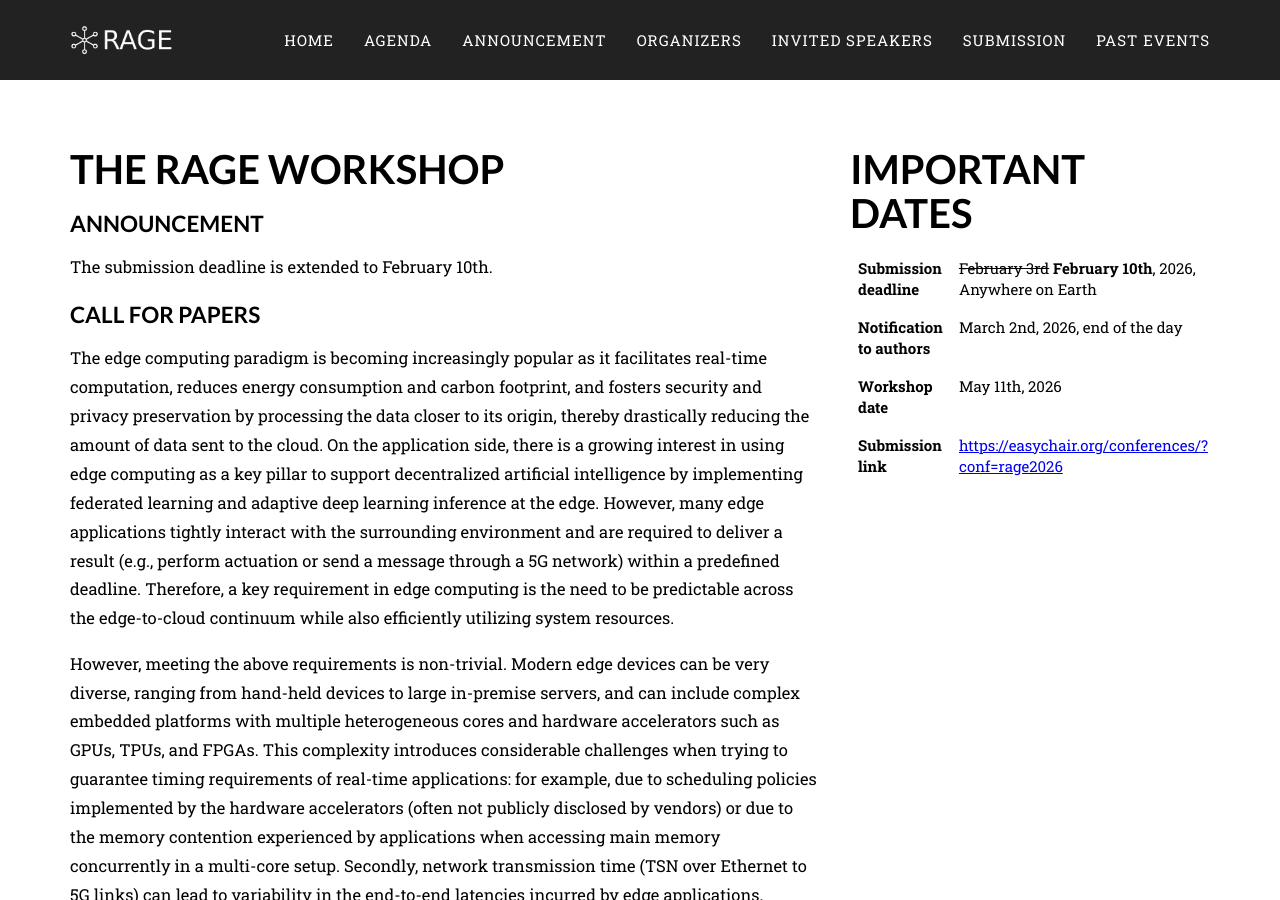
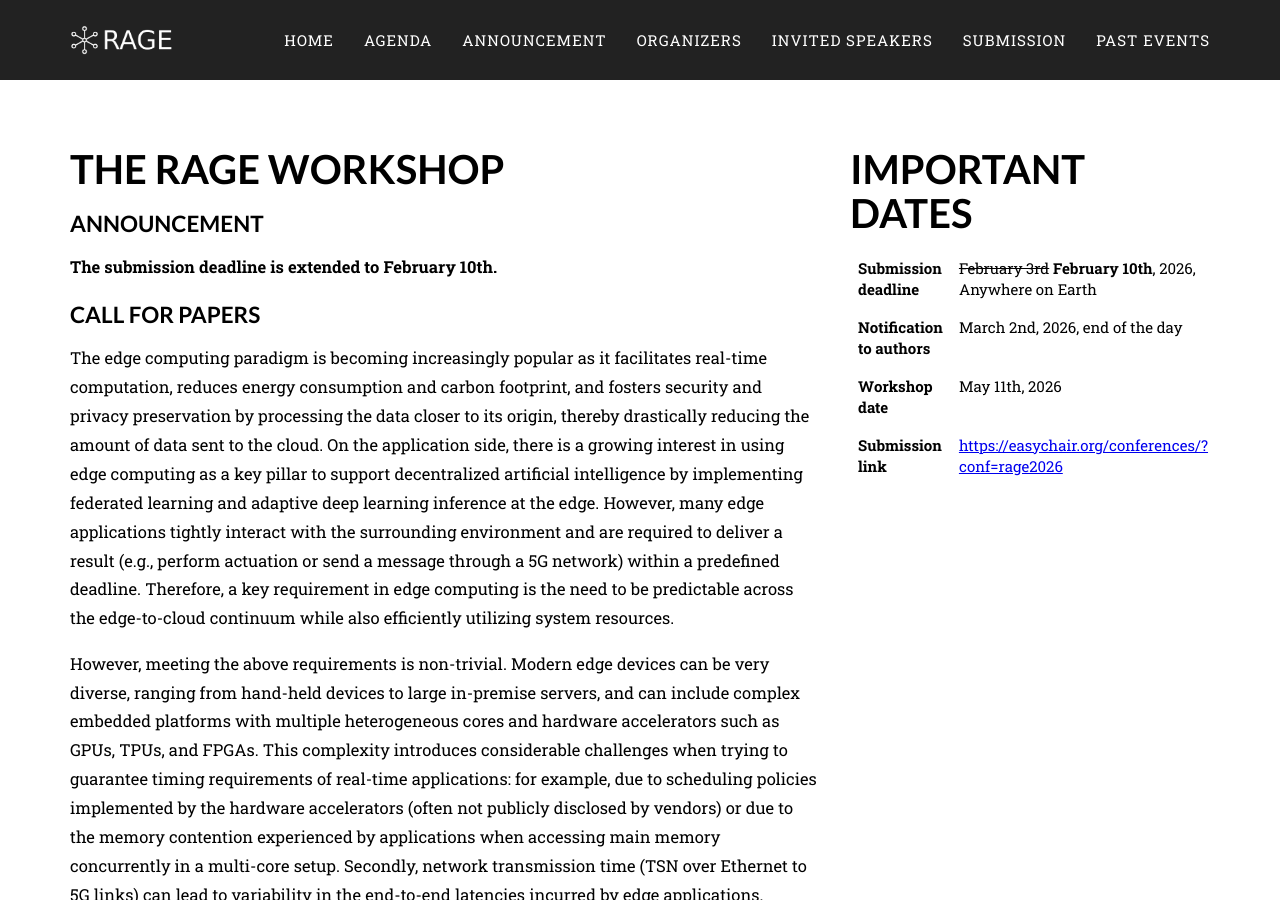
Before and after one commit to RAGE-Workshop/2026, a Jekyll site: the page built from index.markdown, in a window 1280 px wide and 900 px high, scrolled down 903 px. Built offline with Jekyll 4.4.1, drawn with Linux system fonts in a browser that asks for light colours; some web fonts are replaced; our own code applies the rules of GitHub Pages for plain Markdown files.

Commit message:
Minor fix

```diff
--- a/index.markdown
+++ b/index.markdown
@@ -15,7 +15,7 @@ hosted-url: https://cps-iot-week2026.inria.fr/
 
 ## Announcement
 
-<p style='color="red"'> The submission deadline is extended to February 10th. </p>
+<b style="color=red;"> The submission deadline is extended to February 10th. </b>
 
 ## Call for papers
 
```
